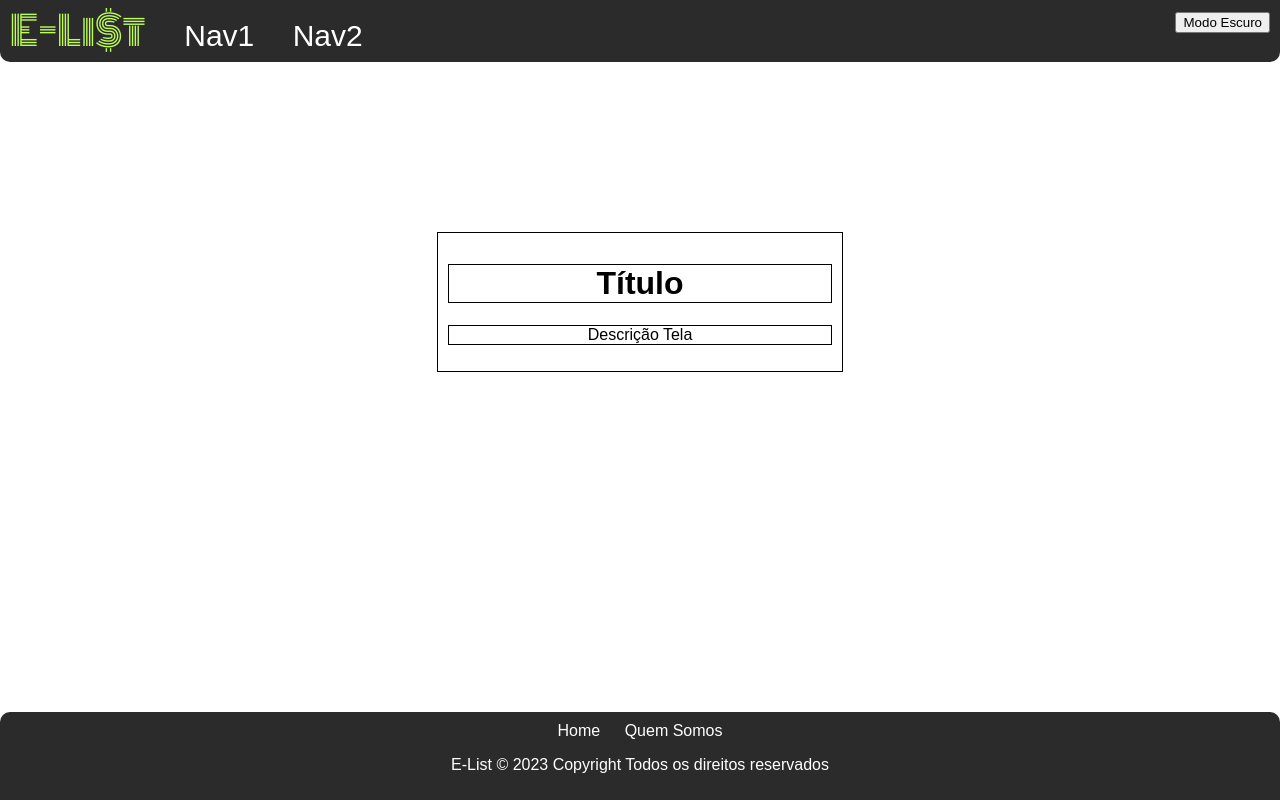
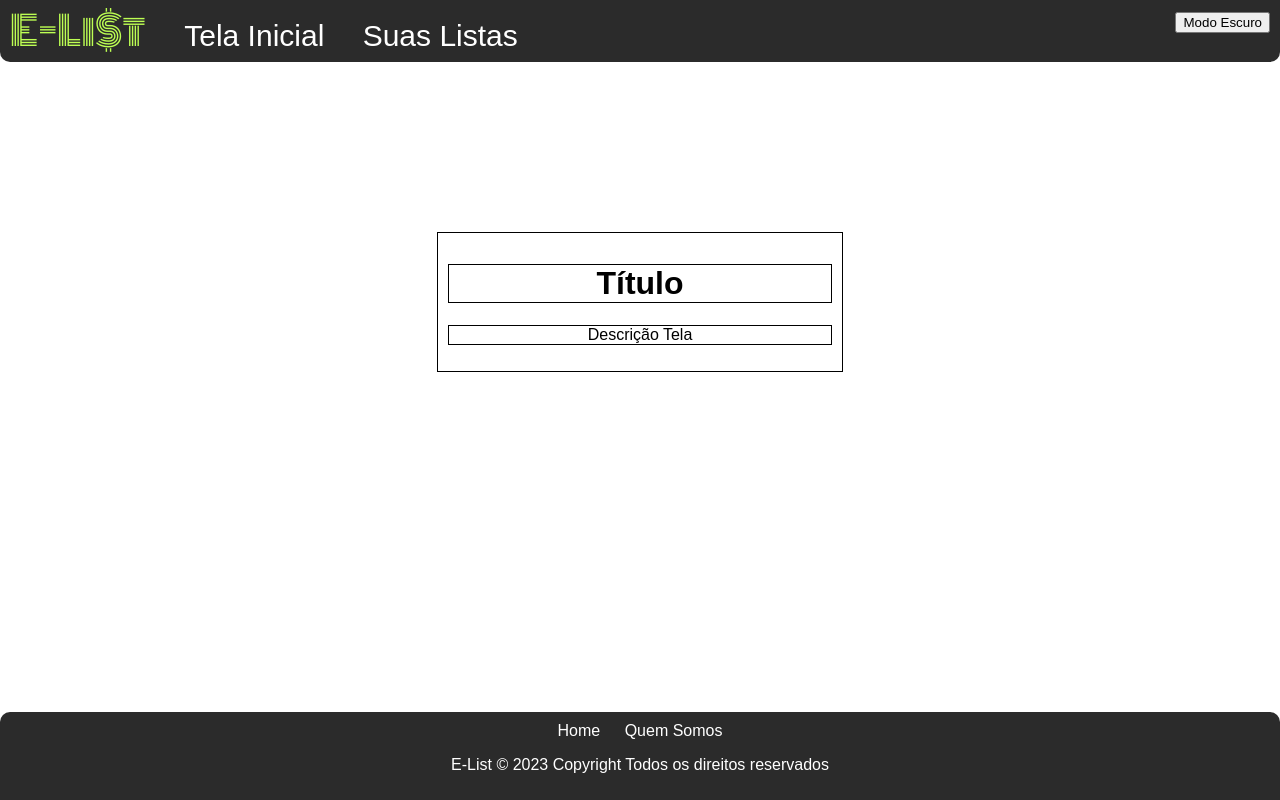
Before and after one commit to ICEI-PUC-Minas-PMV-SI/pmv-si-2023-1-e1-proj-web-t1-compras-do-mes, a plain HTML site: page src/master-page.html in a window 1280 px wide. Drawn offline with Linux system fonts and the light colour scheme.

Commit message:
Atualizado botões da navbar #30

```diff
--- a/src/master-page.html
+++ b/src/master-page.html
@@ -13,8 +13,8 @@
       <header>
         <nav>
           <div class="logo"><a href="master-page.html" >E-Li$t</span></a></div>
-          <div class="navbuttons"><a href="Tela Inicial";> Nav1</a></div>
-          <div class="navbuttons"><a href="Suas Listas";> Nav2</a></div>
+          <div class="navbuttons"><a href="";> Tela Inicial</a></div>
+          <div class="navbuttons"><a href="";> Suas Listas</a></div>
           <div class="modoescuro"><button onclick="myFunction()"> Modo Escuro </button></div>
         </nav>
      </header>
```
